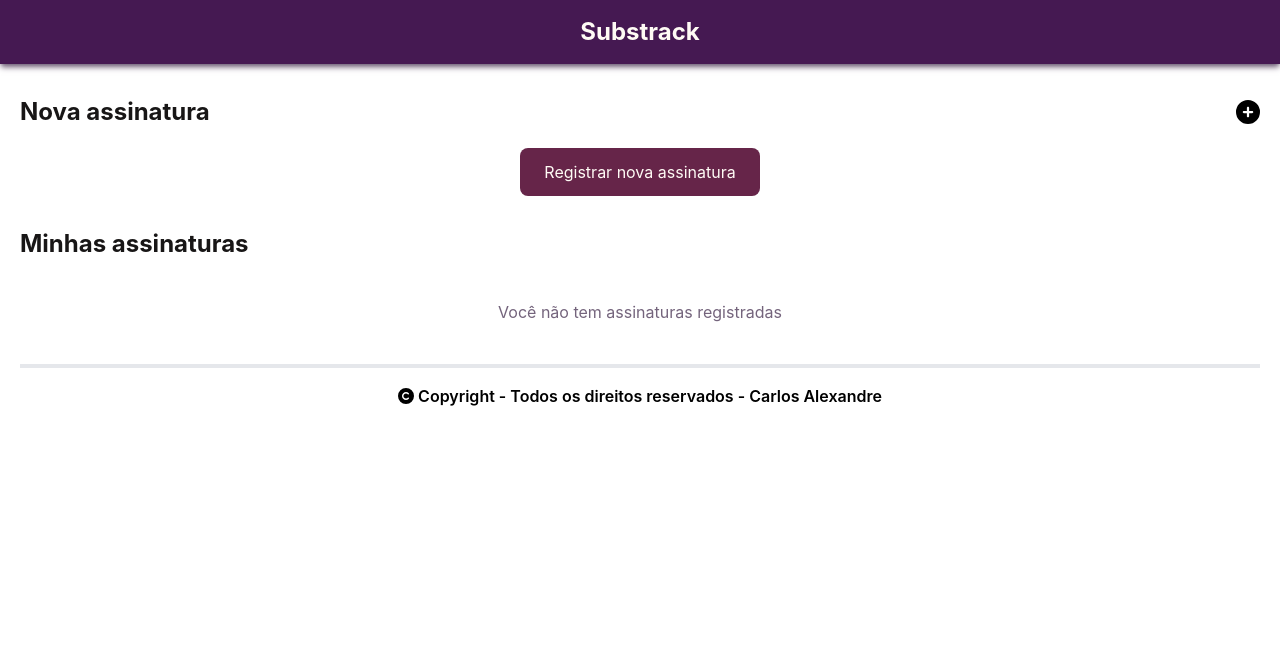
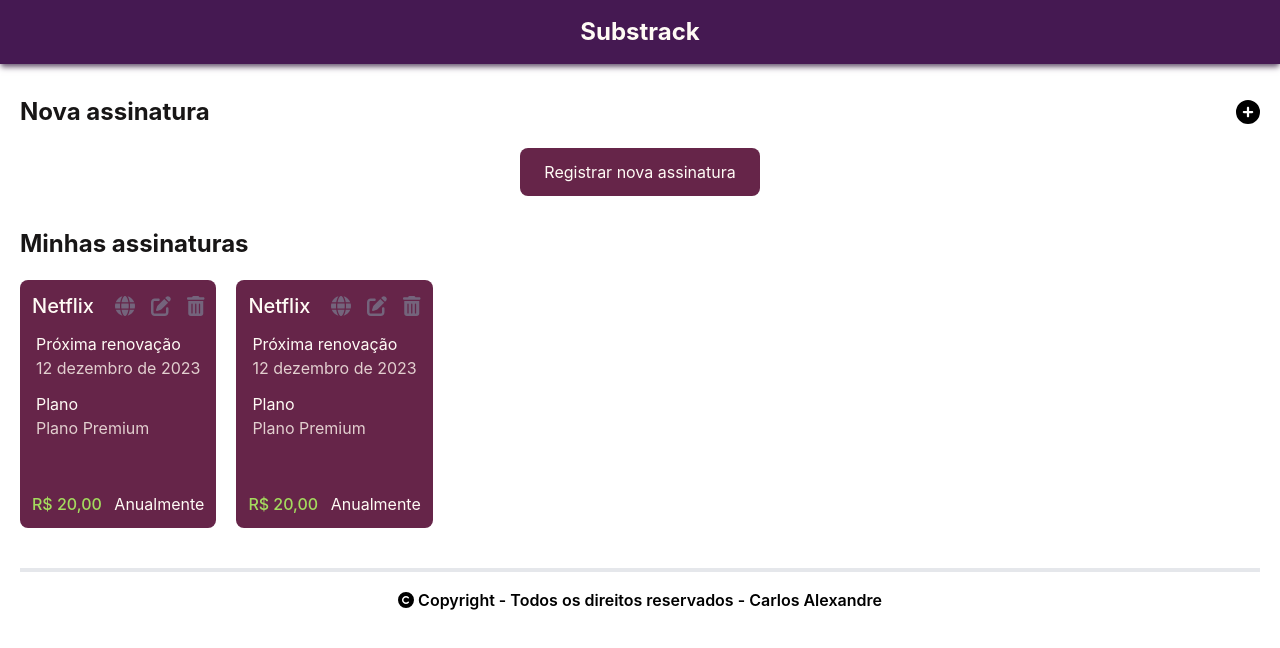
Before and after one commit to carlosalexandre137/substrack, a React (Create React App) app: page / in a window 1280 px wide. Shown: the top 648 px of the page. Built offline with nearby package versions, Linux system fonts and the light colour scheme.

Commit message:
Created component card

```diff
--- /dev/null
+++ b/src/Components/Card/Index.js
@@ -0,0 +1,39 @@
+import { FontAwesomeIcon } from "@fortawesome/react-fontawesome";
+import { faEdit, faGlobe, faTrashAlt } from "@fortawesome/free-solid-svg-icons";
+
+const Card = () => {
+  return (
+    <div className="flex flex-col bg-dark-brown rounded-lg p-3">
+      <div className="header flex justify-between">
+        <h3 className="font-medium text-light-white text-xl">Netflix</h3>
+        <div className="actions text-light-purple flex gap-4 items-center">
+          <a href="https://netflix.com" target="_blank" rel="noreferrer">
+            <FontAwesomeIcon icon={faGlobe} size="lg" />
+          </a>
+          <button type="button">
+            <FontAwesomeIcon icon={faEdit} size="lg" />
+          </button>
+          <button type="button">
+            <FontAwesomeIcon icon={faTrashAlt} size="lg" />
+          </button>
+        </div>
+      </div>
+      <div className="body px-1 py-3 flex flex-col gap-3 mb-10">
+        <div className="item">
+          <p className="text-light-white">Próxima renovação</p>
+          <p className="text-light-pink">12 dezembro de 2023</p>
+        </div>
+        <div className="item">
+          <p className="text-light-white">Plano</p>
+          <p className="text-light-pink">Plano Premium</p>
+        </div>
+      </div>
+      <div className="footer flex justify-between">
+        <span className="text-light-green font-medium">R$ 20,00</span>
+        <span className="text-light-white ">Anualmente</span>
+      </div>
+    </div>
+  );
+};
+
+export default Card;
--- a/src/Components/MySubscriptions/Index.js
+++ b/src/Components/MySubscriptions/Index.js
@@ -1,10 +1,15 @@
+import Card from "../Card/Index";
 import Title from "../Title/Index";
 
 const MySubscriptions = () => {
   return (
     <section className="mt-14">
       <Title text="Minhas assinaturas" />
-      <p className="mt-10 text-center text-light-purple">Você não tem assinaturas registradas</p>
+      {/* <p className="mt-10 text-center text-light-purple">Você não tem assinaturas registradas</p> */}
+      <div className="flex gap-5 mt-5">
+        <Card />
+        <Card />
+      </div>
     </section>
   );
 };
```
